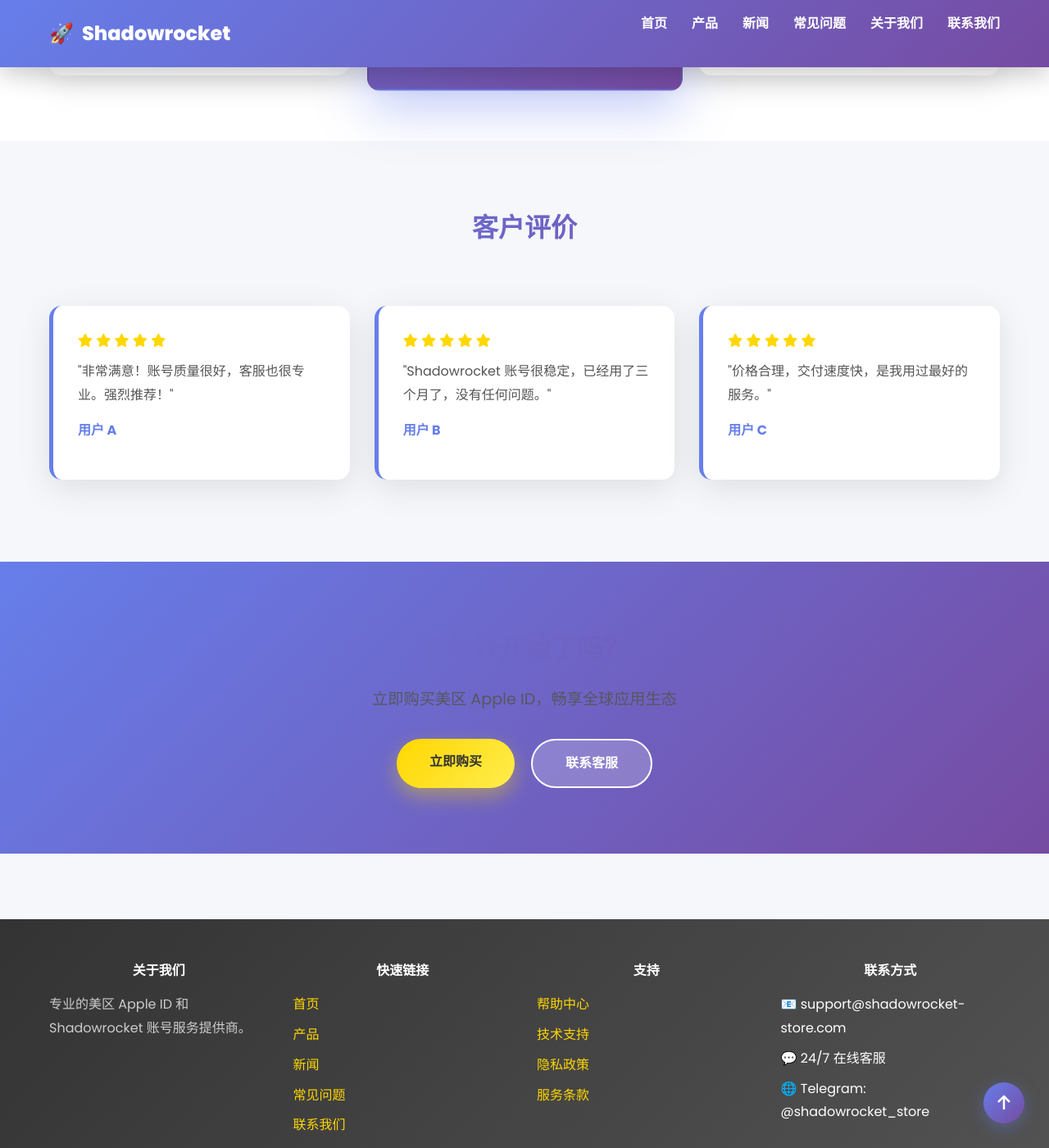
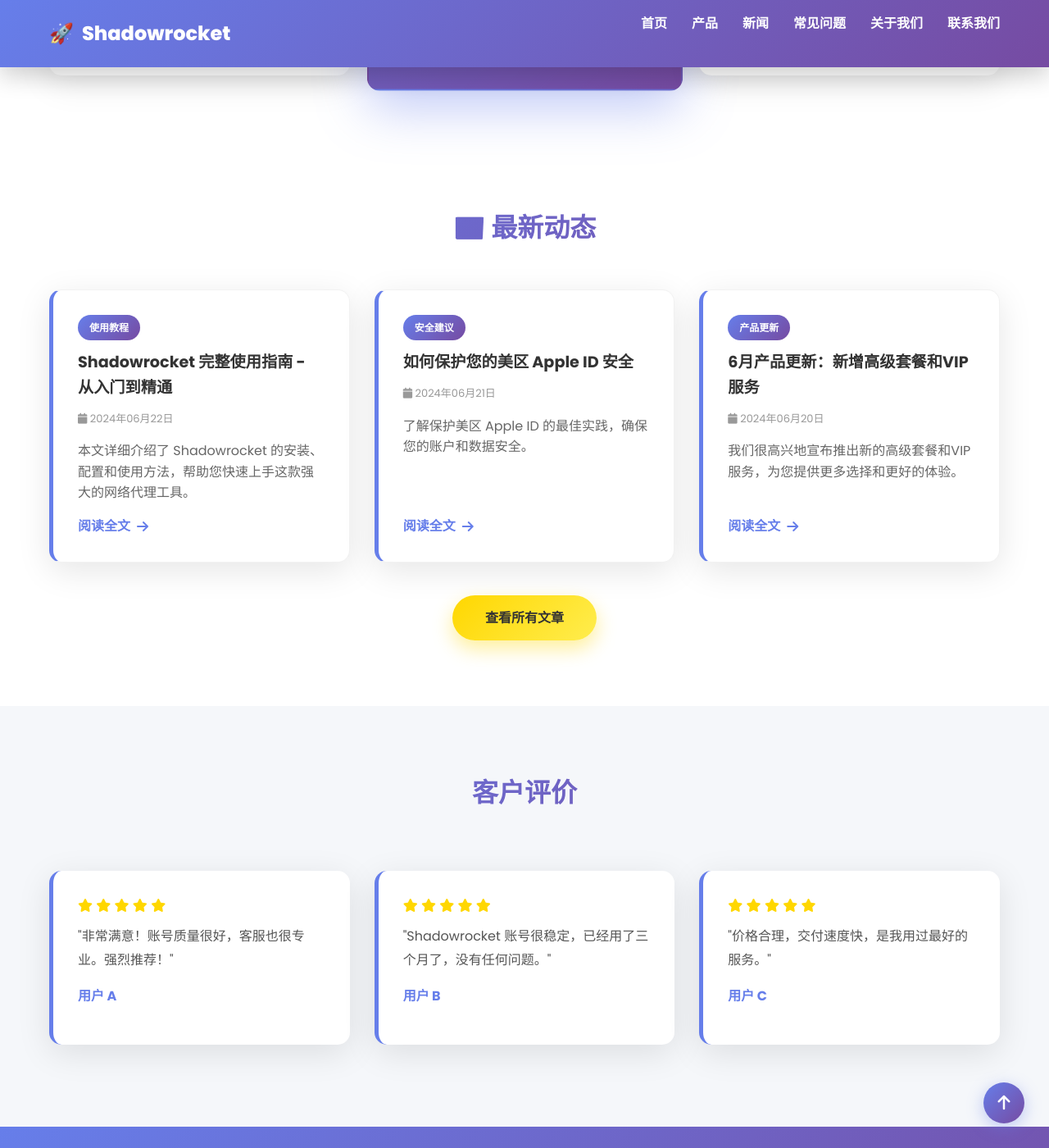
Before and after one commit to xiaohuojianzhanghao/xiaohuojianzhanghao.github.io, a Jekyll site: the page built from index.md, in a window 1280 px wide and 1400 px high, scrolled down 3233 px. Shown: the whole window at 82% size. Built offline with Jekyll 4.4.1, drawn with Linux system fonts in a browser that asks for light colours.

Commit message:
更新首页: 添加最新动态展示模块

```diff
--- a/_layouts/home.html
+++ b/_layouts/home.html
@@ -201,6 +201,60 @@ layout: default
   </div>
 </section>
 
+<!-- 最新动态 -->
+<section style="padding: 80px 20px; background: white;">
+  <div class="container">
+    <h2 style="text-align: center; margin-bottom: 50px;">📰 最新动态</h2>
+
+    {% if site.posts.size > 0 %}
+    <div style="display: grid; grid-template-columns: repeat(auto-fit, minmax(300px, 1fr)); gap: 30px; margin-bottom: 40px;">
+      {% for post in site.posts limit: 3 %}
+      <div class="card news-card" style="border-left: 5px solid #667eea; display: flex; flex-direction: column;">
+        <!-- 文章分类标签 -->
+        {% if post.category %}
+        <div style="display: inline-block; background: linear-gradient(135deg, #667eea 0%, #764ba2 100%); color: white; padding: 6px 14px; border-radius: 20px; font-size: 12px; margin-bottom: 12px; font-weight: 600; width: fit-content;">
+          {{ post.category }}
+        </div>
+        {% endif %}
+
+        <!-- 文章标题 -->
+        <h3 style="margin: 0 0 10px 0; font-size: 1.2rem;">
+          <a href="{{ post.url }}" style="color: #333; text-decoration: none; transition: all 0.3s ease;">
+            {{ post.title }}
+          </a>
+        </h3>
+
+        <!-- 发布日期 -->
+        <p style="color: #999; font-size: 13px; margin-bottom: 15px;">
+          <i class="fas fa-calendar"></i>
+          {{ post.date | date: "%Y年%m月%d日" }}
+        </p>
+
+        <!-- 文章摘要 -->
+        <p style="color: #666; margin-bottom: 15px; flex-grow: 1; line-height: 1.6;">
+          {{ post.excerpt | strip_html | truncatewords: 30 }}
+        </p>
+
+        <!-- 阅读更多链接 -->
+        <a href="{{ post.url }}" style="color: #667eea; font-weight: 600; display: inline-flex; align-items: center; gap: 8px; transition: all 0.3s ease;">
+          阅读全文
+          <i class="fas fa-arrow-right"></i>
+        </a>
+      </div>
+      {% endfor %}
+    </div>
+
+    <div style="text-align: center;">
+      <a href="/news" class="btn btn-primary">查看所有文章</a>
+    </div>
+    {% else %}
+    <div style="text-align: center; padding: 40px; background: #f5f7fa; border-radius: 10px;">
+      <p style="color: #999; font-size: 16px;">暂时没有新闻文章。敬请期待！</p>
+    </div>
+    {% endif %}
+  </div>
+</section>
+
 <!-- 客户评价 -->
 <section style="padding: 80px 20px; background: #f5f7fa;">
   <div class="container">
--- a/assets/css/style.css
+++ b/assets/css/style.css
@@ -608,3 +608,21 @@ blockquote {
   color: #666;
   font-style: italic;
 }
+
+/* 新闻卡片悬浮效果 */
+.news-card {
+  transition: all 0.3s ease;
+}
+
+.news-card:hover {
+  transform: translateY(-5px);
+  box-shadow: 0 15px 50px rgba(0, 0, 0, 0.15);
+}
+
+.news-card:hover h3 a {
+  color: #667eea;
+}
+
+.news-card:hover a[href*="/"] {
+  gap: 12px;
+}
```
